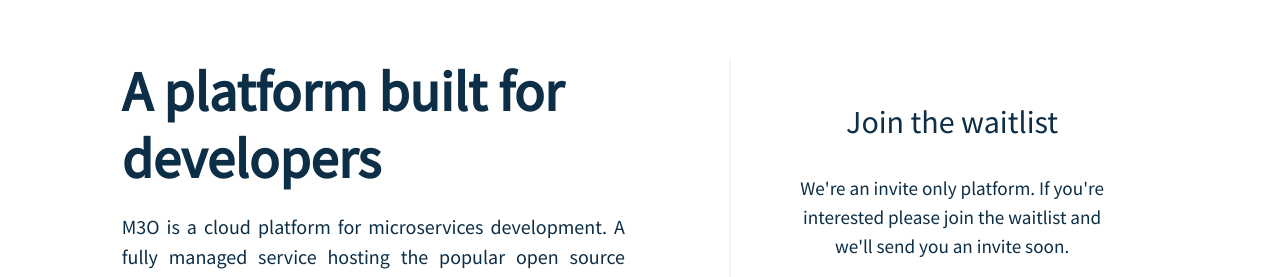
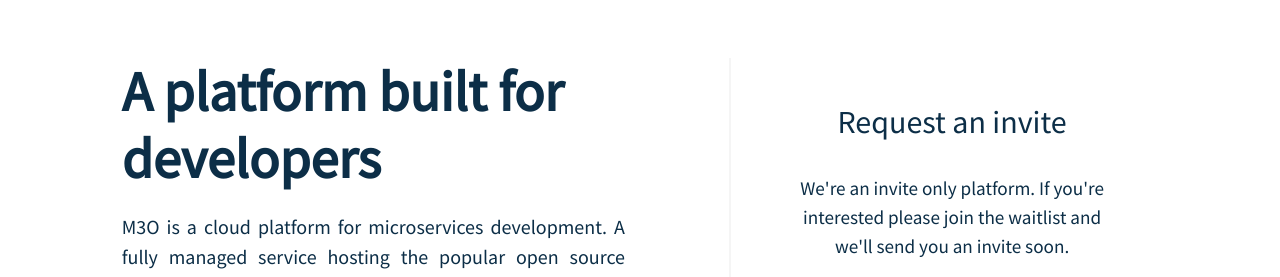
Before and after one commit to micro-community/go-micro-v2-doc, a Jekyll site: the page built from index.html, in a window 1280 px wide and 900 px high. Shown: the part 161-438 px from the top of the window. Built offline with Jekyll 4.4.1, drawn with Linux system fonts in a browser that asks for light colours; nearby versions of some CDN libraries; comment, search, counter and statistics services are not loaded.

Commit message:
Update index.html

```diff
--- a/index.html
+++ b/index.html
@@ -66,7 +66,7 @@
               style="border-left: 2px solid #f5f5f5;"
             >
               <h2 class="center" style="margin-top: 45px;">
-                Join the waitlist
+                Request an invite
               </h2>
               <div style="padding: 25px 50px; 25px 50px; text-align: center; font-size: 1.2em">
                 We're an invite only platform. If you're interested please join the waitlist and we'll send you an invite soon.
```
